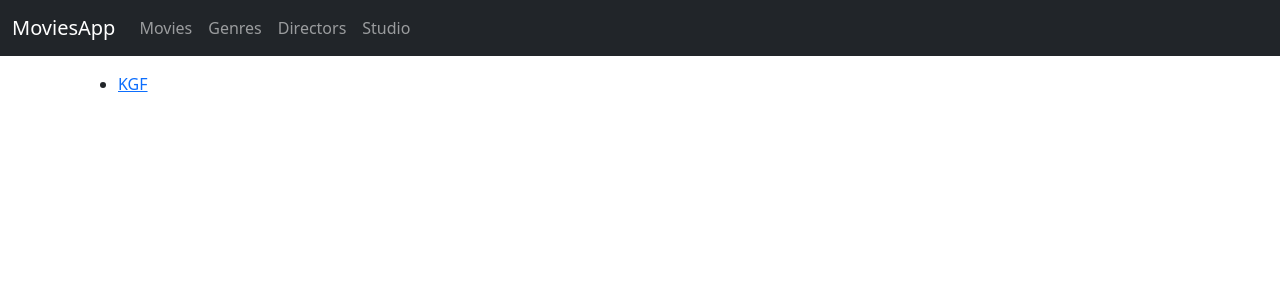
After one commit to Nikki1970/Moviesapp, a Django app: page /Moviesapp/genre/movie/2/ in a window 1280 px wide. The commit adds this page. Shown: the top 300 px of the page. Run offline with Django 3.2, Linux system fonts and the light colour scheme; data comes from the database, SQL or seed files in the repository.

Commit message:
filter the movies using genres

```diff
--- a/Moviesapp/templates/Moviesapp/director_list.html
+++ b/Moviesapp/templates/Moviesapp/director_list.html
@@ -1,6 +1,6 @@
 {% extends "base_generic.html" %}
 {% block content %}
-<div class="container">
+<div class="container p-3">
   {% if directors %}
   <table style="width:15%; padding:30px; text-align:center;" class="table table-light table-hover table-bordered"
     align="center">
--- a/Moviesapp/templates/Moviesapp/genre_list.html
+++ b/Moviesapp/templates/Moviesapp/genre_list.html
@@ -1,6 +1,6 @@
 {% extends "base_generic.html" %}
 {% block content %}
-<div class="container">
+<div class="container p-3" >
 
   <table style="width:15%; padding:30px; text-align:center;" class="table table-light table-hover table-bordered"
     align="center">
@@ -9,7 +9,7 @@
     </tr>
     {% for genre in genre_list %}
     <tr>
-      <td><a href="" class="btn btn-dark btn-sm">{{ genre }}</a></td>
+      <td><a href="{% url 'genre-movies' genre.pk %}" class="btn btn-dark btn-sm">{{ genre }}</a></td>
     </tr>
     {% endfor %}
   </table>
--- /dev/null
+++ b/Moviesapp/templates/Moviesapp/genre_movies.html
@@ -0,0 +1,13 @@
+{% extends 'base_generic.html' %}
+
+{% block content %}
+<div class="container p-3">
+    <ul>
+        {% for movie in genre_movies %}
+    <li>
+        <a href="{% url 'movie-detail' movie.slug %}">{{movie}}</a>
+    </li>
+{% endfor %}
+</ul>
+</div>
+{% endblock %}
--- a/Moviesapp/templates/Moviesapp/movie_detail.html
+++ b/Moviesapp/templates/Moviesapp/movie_detail.html
@@ -9,7 +9,7 @@
     <ul>
         {% for director in movie.directors.all %}
         <li>
-        <p>{{ director }}</p>
+        <p><a href="{% url 'director-detail' movie.pk %}">{{ director }}</a></p>
         </li>
         {% endfor %}
     </ul>
@@ -20,7 +20,7 @@
     <ul>
         {% for genre in movie.genre.all %}
         <li>
-        <p>{{ genre }}</p>
+        <p>{{ genre }}</a></p>
         </li>
         {% endfor %}
     </ul>
--- a/Moviesapp/templates/Moviesapp/movie_list.html
+++ b/Moviesapp/templates/Moviesapp/movie_list.html
@@ -1,6 +1,6 @@
 {% extends "base_generic.html" %}
 {% block content %}
-<div class="container">
+<div class="container p-3">
   {% if movies %}
   <table style="width:15%; padding:30px; text-align:center;" class="table table-light table-hover table-bordered"
     align="center">
--- a/Moviesapp/templates/Moviesapp/studio_list.html
+++ b/Moviesapp/templates/Moviesapp/studio_list.html
@@ -1,6 +1,6 @@
 {% extends "base_generic.html" %}
 {% block content %}
-<div class="container">
+<div class="container p-3">
 
   <table style="width:15%; padding:30px; text-align:center;" class="table table-light table-hover table-bordered"
     align="center">
--- a/Moviesapp/urls.py
+++ b/Moviesapp/urls.py
@@ -8,5 +8,6 @@ urlpatterns = [
     path('director/<int:pk>/',views.detail_director,name="director-detail"),
     path('studio/', views.StudioListView.as_view(), name="studio-list"),
     path('studio/<slug:slug>/', views.detail_studio, name="studio-detail"),
+    path('genre/movie/<int:pk>/', views.genre_movies, name="genre-movies"),
     path('<slug:slug>/', views.detail_movie, name="movie-detail"),
 ]
--- a/Moviesapp/views.py
+++ b/Moviesapp/views.py
@@ -49,3 +49,10 @@ def detail_studio(request, slug):
         'studio' : studio
     }
     return render(request, 'Moviesapp/studio_detail.html', context=context)
+
+def genre_movies(request,pk):
+    genre_movies = Movie.objects.filter(genre=pk)
+    context = {
+        'genre_movies' : genre_movies
+    }
+    return render(request, 'Moviesapp/genre_movies.html', context=context)
```
